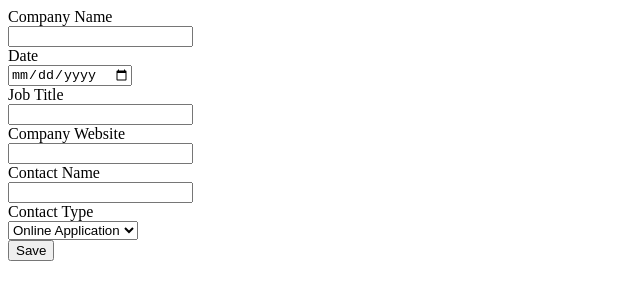
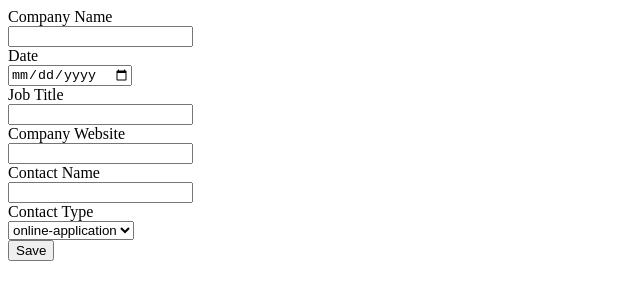
Before and after one commit to sretundijr/job-app-tracker, a website built with webpack: page src/index.html in a window 1280 px wide. Shown: the full height of the page, 0-640 px from the left. Built offline with nearby package versions, Linux system fonts and the light colour scheme.

Commit message:
dynamic list box

```diff
--- a/src/helpers.js
+++ b/src/helpers.js
@@ -9,4 +9,5 @@ const returnElement = (name, type) => {
 };
 
 const returnIndex = idString => idString.substring(idString.indexOf('-') + 1);
+
 module.exports = { returnElement, returnIndex };
--- a/src/index.html
+++ b/src/index.html
@@ -53,10 +53,10 @@
 				<div>
 					<label for="contact-type">Contact Type</label>
 				</div>
-				<select name="contact-type">
-					<option value="online">Online Application</option>
+				<select name="contact-type" id="contact-type">
+					<!-- <option value="online">Online Application</option>
 					<option value="in-person">In Person</option>
-					<option value="email">Email</option>
+					<option value="email">Email</option> -->
 				</select>
 			</div>
 			<div>
--- a/src/index.js
+++ b/src/index.js
@@ -57,7 +57,20 @@ const addNoteHandler = () => {
   console.log(State);
 };
 
+const renderContactTypeSelection = () => {
+  const selectElementContainer = returnElement('contact-type', 'id');
+  console.log(selectElementContainer);
+  selectElementContainer.innerHTML = State.getContactType().map((item) => {
+    return (
+      `
+      <option value="${item}">${item}</option>
+      `
+    );
+  }).join('');
+};
+
 document.addEventListener('DOMContentLoaded', () => {
+  renderContactTypeSelection();
   addApplicationFormSubmit();
   addNoteHandler();
 });
--- a/src/state.js
+++ b/src/state.js
@@ -4,10 +4,19 @@ class ManageAppState {
     this.state = {
       // this array contains an array of objects [[{}],[{}]]
       jobApps: [],
+      'contact-type': [
+        'online-application',
+        'in-person',
+        'email',
+      ],
     };
 
     this.addOrEditNote = this.addOrEditNote.bind(this);
     this.removeNote = this.removeNote.bind(this);
+  }
+
+  getContactType() {
+    return this.state['contact-type'];
   }
 
   getJobAppNote(index) {
```
